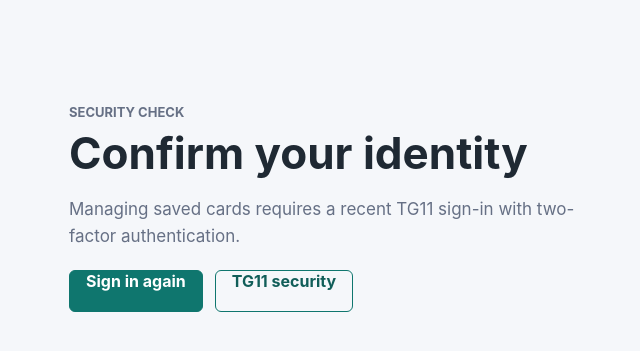
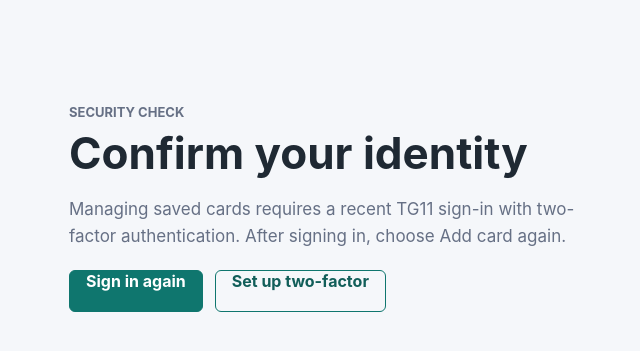
Before and after one commit to VulpFin/FoxPay, a Django app: template templates/accounts/step_up.html in a window 1280 px wide. Shown: the part 64-415 px from the top of the page, without its empty margins (11-651 px from the left). Run offline with Django 5.2, Linux system fonts and the light colour scheme; the template is opened without the code that fills it, so the values that code supplies are empty.

Commit message:
Fix saved-card MFA setup link

```diff
--- a/apps/accounts/tests.py
+++ b/apps/accounts/tests.py
@@ -118,7 +118,9 @@ class SavedMethodViewTests(TestCase):
 
     def test_add_card_requires_recent_mfa(self):
         path = "/payment-methods/add/vulpfin/stripe-primary/"
-        self.assertEqual(self.client.post(path).status_code, 403)
+        response = self.client.post(path)
+        self.assertEqual(response.status_code, 403)
+        self.assertContains(response, "https://accounts.tg11.org/account/security", status_code=403)
         self.authenticate_recently()
         with patch("apps.accounts.views.create_setup_checkout", return_value="https://checkout.stripe.com/c/pay/test"):
             response = self.client.post(path)
--- a/templates/accounts/step_up.html
+++ b/templates/accounts/step_up.html
@@ -6,10 +6,10 @@
 <section class="signin">
   <p class="eyebrow">Security check</p>
   <h1>Confirm your identity</h1>
-  <p class="lead">Managing saved cards requires a recent TG11 sign-in with two-factor authentication.</p>
+  <p class="lead">Managing saved cards requires a recent TG11 sign-in with two-factor authentication. After signing in, choose Add card again.</p>
   <div class="actions">
     <a class="button-link" href="{% url 'tg11_auth:login' %}?force=1&amp;prompt=login&amp;next=/payment-methods/">Sign in again</a>
-    <a class="button-link outline" href="https://accounts.tg11.org/security">TG11 security</a>
+    <a class="button-link outline" href="https://accounts.tg11.org/account/security">Set up two-factor</a>
   </div>
 </section>
 {% endblock %}
```
